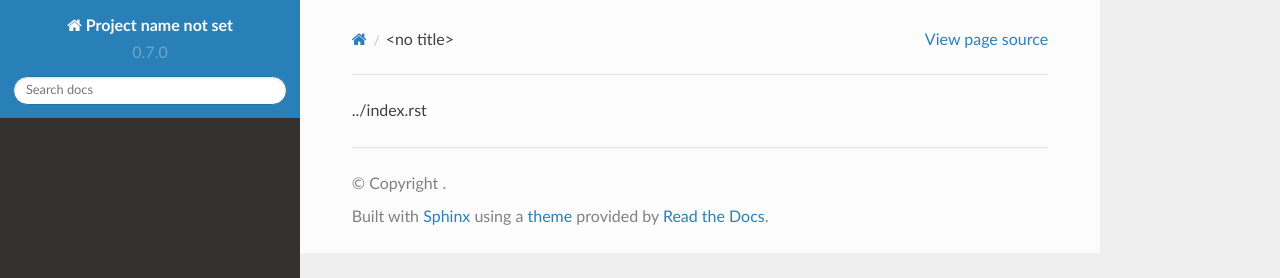
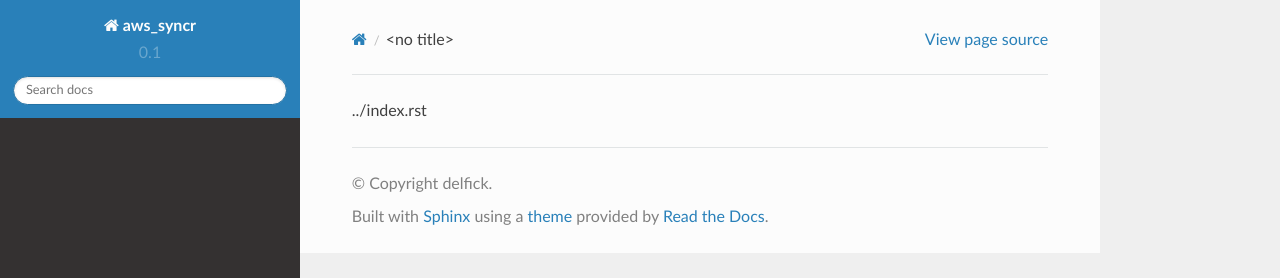
Before and after one commit to delfick/aws_syncr, a Sphinx documentation site: the page built from docs/sphinx/index.rst, in a window 1280 px wide. Shown: the top 278 px of the page. Built offline with Sphinx 7.4.7, drawn with Linux system fonts in a browser that asks for light colours; the version number is read from the project's files by our own code; part of the change alters nothing that is shown.

Commit message:
[docs] Readthedocs now requires configuration

```diff
--- a/docs/sphinx/conf.py
+++ b/docs/sphinx/conf.py
@@ -22,5 +22,8 @@ source_suffix = '.rst'
 
 pygments_style = 'pastie'
 
-# Add options specific to this project
-execfile(os.path.join(this_dir, '../conf.py'), globals(), locals())
+copyright = 'delfick'
+project = 'aws_syncr'
+
+version = '0.1'
+release = '0.1'
```
Also changed, not shown: .readthedocs.yaml (added).
